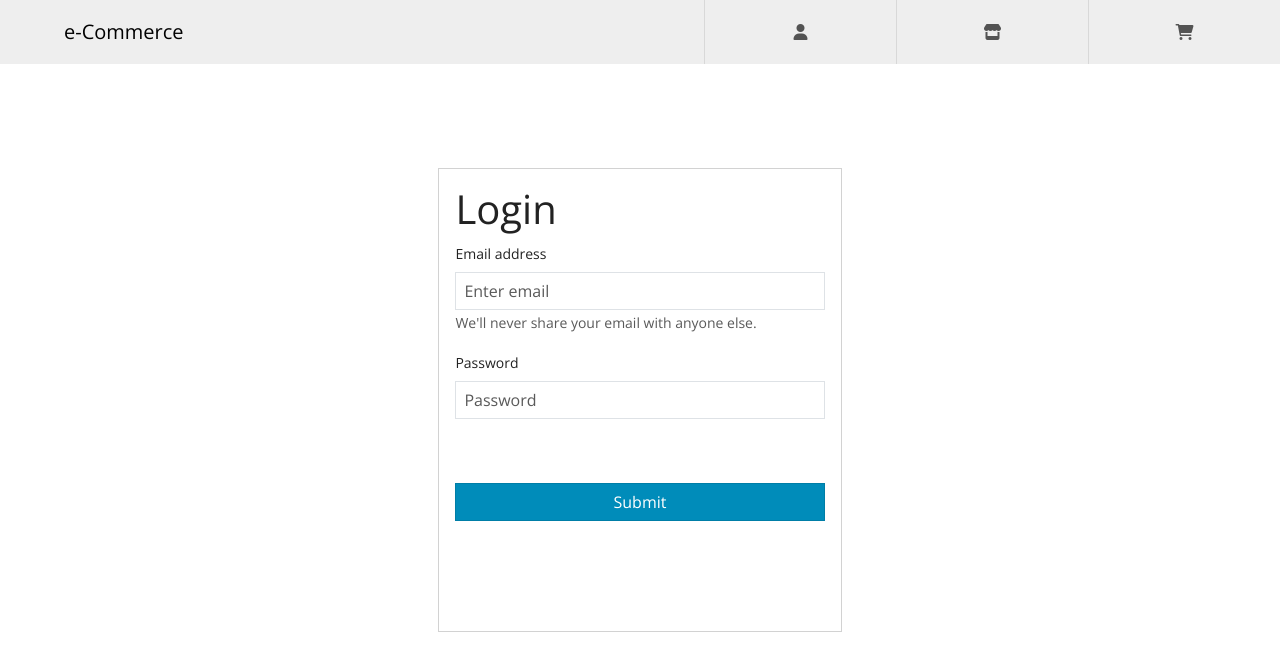
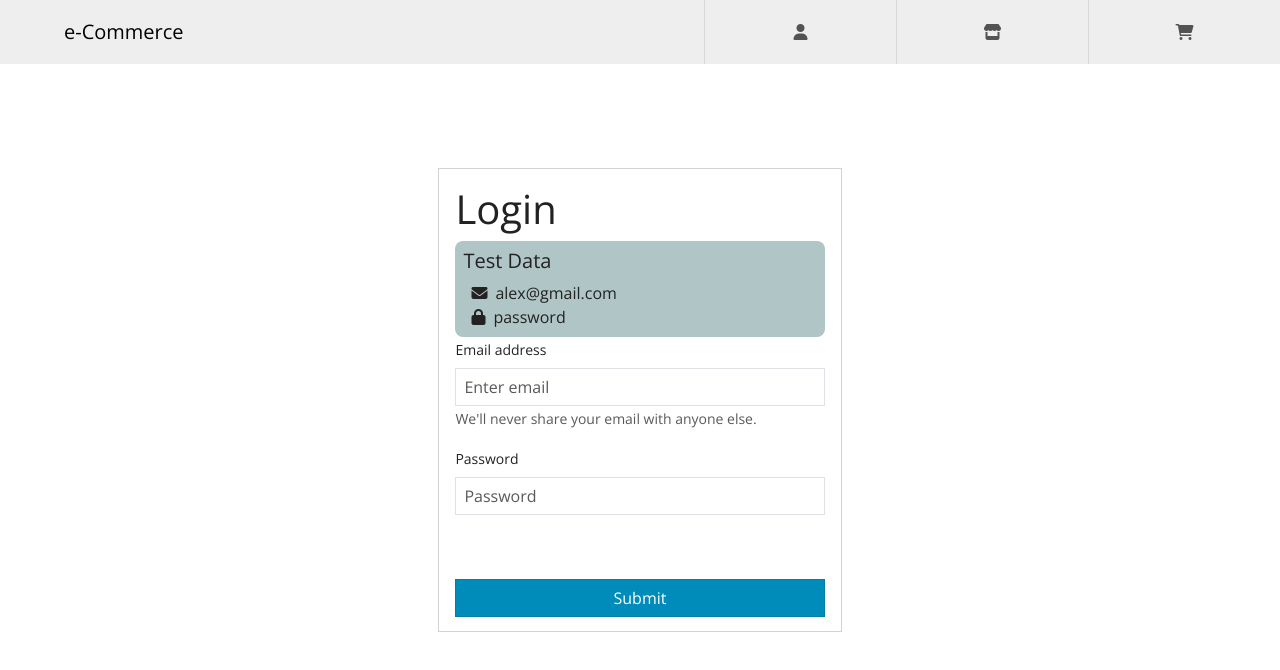
Before and after one commit to OscarSolorzano/e-commerce-react, a React (Vite) app: page /#/login in a window 1280 px wide. Shown: the top 670 px of the page. Built offline with nearby package versions, Linux system fonts and the light colour scheme; no server answers.

Commit message:
Test data added

```diff
--- a/src/main.jsx
+++ b/src/main.jsx
@@ -10,6 +10,8 @@ import './styles/productdetail.css';
 import './styles/purchases.css';
 import './styles/cart.css';
 import './styles/user.css';
+import './styles/logIn.css';
+
 
 const root = ReactDOM.createRoot(document.getElementById('root'));
 root.render(
--- a/src/pages/Login.jsx
+++ b/src/pages/Login.jsx
@@ -39,6 +39,18 @@ const Login = () => {
             <Card>
                 <Card.Body>
                     <h1>Login</h1>
+                    <div className='test-data'>
+                        <h5>Test Data</h5>
+                        <div>
+                            <i className="fa-solid fa-envelope mx-2"></i>
+                            <span>alex@gmail.com</span>
+                        </div>
+                        <div>
+                            <i className="fa-solid fa-lock mx-2"></i>
+                            <span>password</span>
+                        </div>
+
+                    </div>
                     <Form onSubmit={handleSubmit(submit)}>
                         <Form.Group className="mb-3" controlId="formBasicEmail">
                             <Form.Label>Email address</Form.Label>
--- a/src/pages/ProductDetail.jsx
+++ b/src/pages/ProductDetail.jsx
@@ -47,6 +47,14 @@ const ProductDetail = () => {
         const productToAdd = {
             id: product.id,
             quantity: quantity
+        }
+        dispatch(addCartThunk(productToAdd))
+    }
+
+    const addToCartFast = () => {
+        const productToAdd = {
+            id: product.id,
+            quantity: 1
         }
         dispatch(addCartThunk(productToAdd))
     }
@@ -120,19 +128,35 @@ const ProductDetail = () => {
                                 <Card
                                 className='card'
                                 key={product.id}
-                                    onClick={() => navigate(`/product/${product.id}`)}
                             >
                                 <Card.Img
                                     variant='top'
                                     className='card-img'
                                     src={product.productImgs[0]}
+                                    onClick={() => navigate(`/product/${product.id}`)}
                                 />
-                                    <Card.Body>
-                                        <Card.Title>{product.title}</Card.Title>
-                                        <Card.Subtitle className="mb-2 text-muted">
+                                <Card.Body
+                                    className='pb-0 mb-0'
+                                >
+                                    <Card.Title onClick={() => navigate(`/product/${product.id}`)}>
+                                        {product.title}
+                                    </Card.Title>
+                                    <Card.Subtitle
+                                        className="mb-2 text-muted"
+                                        onClick={() => navigate(`/product/${product.id}`)}
+                                    >
                                         <b>Price:</b>
                                     </Card.Subtitle>
-                                        <Card.Text>${product.price}</Card.Text>
+                                    <Card.Text onClick={() => navigate(`/product/${product.id}`)}>
+                                        ${product.price}
+                                    </Card.Text>
+                                    <div className='add-to-cart-btn-cntnr'>
+                                        <Button
+                                            className='add-to-cart-btn'
+                                            onClick={() => addToCartFast(product)}>
+                                            Add to Cart
+                                        </Button>
+                                    </div>
                                 </Card.Body>
                             </Card>
                             ))
--- a/src/pages/User.jsx
+++ b/src/pages/User.jsx
@@ -23,7 +23,7 @@ const User = () => {
             </Row>
             <h1 className='ms-5'>User Info</h1>
             <Container className='user-info-container'>
-                <Card className="text-center mx-5">
+                <Card className="text-center mx-5 round">
                     <Card.Body>
                         <Card.Title className=''><i className="fa-solid fa-user me-2"></i> Name</Card.Title>
                         <Card.Text>
--- /dev/null
+++ b/src/styles/logIn.css
@@ -0,0 +1,5 @@
+.test-data{
+    background-color: rgba(90, 134, 134, 0.473);
+    padding: 0.5rem;
+    border-radius: 8px;
+}
--- a/src/styles/user.css
+++ b/src/styles/user.css
@@ -20,3 +20,7 @@
 .big-btn{
     width: 100%;
 }
+
+.round{
+    border-radius: 8px;
+}
```
Also changed, not shown: src/pages/SingIn.jsx (added, +11 -0 lines). Lines whose indentation alone changed are shown as unchanged.
